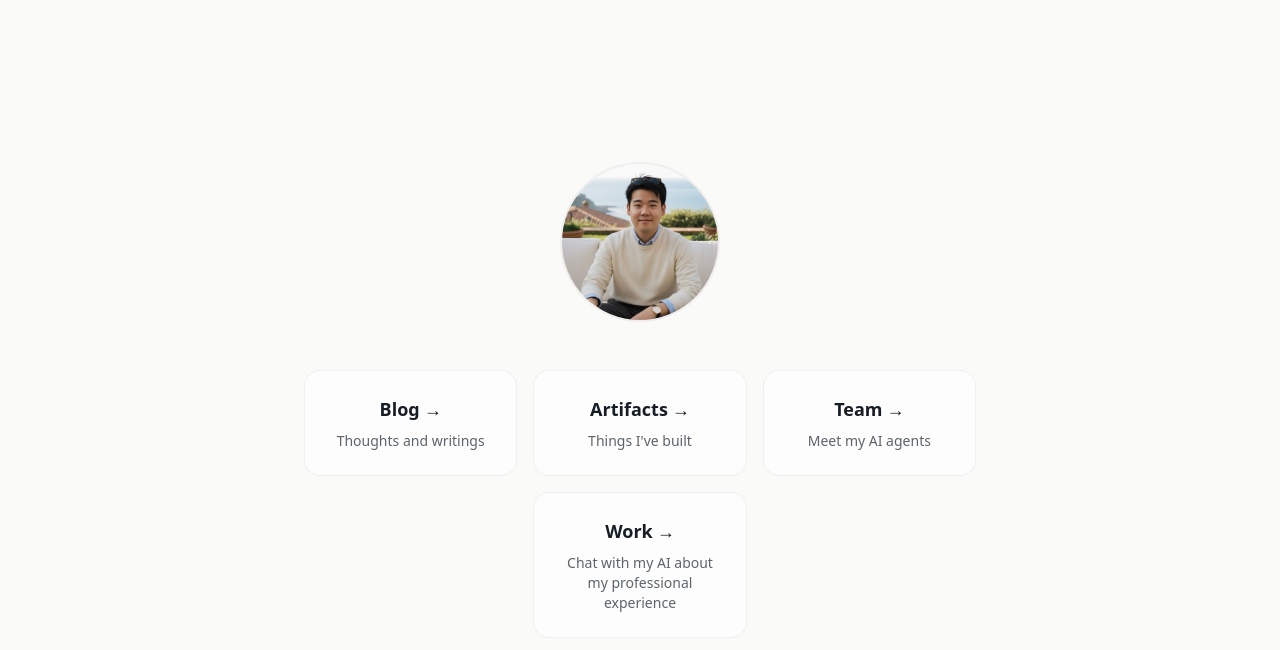
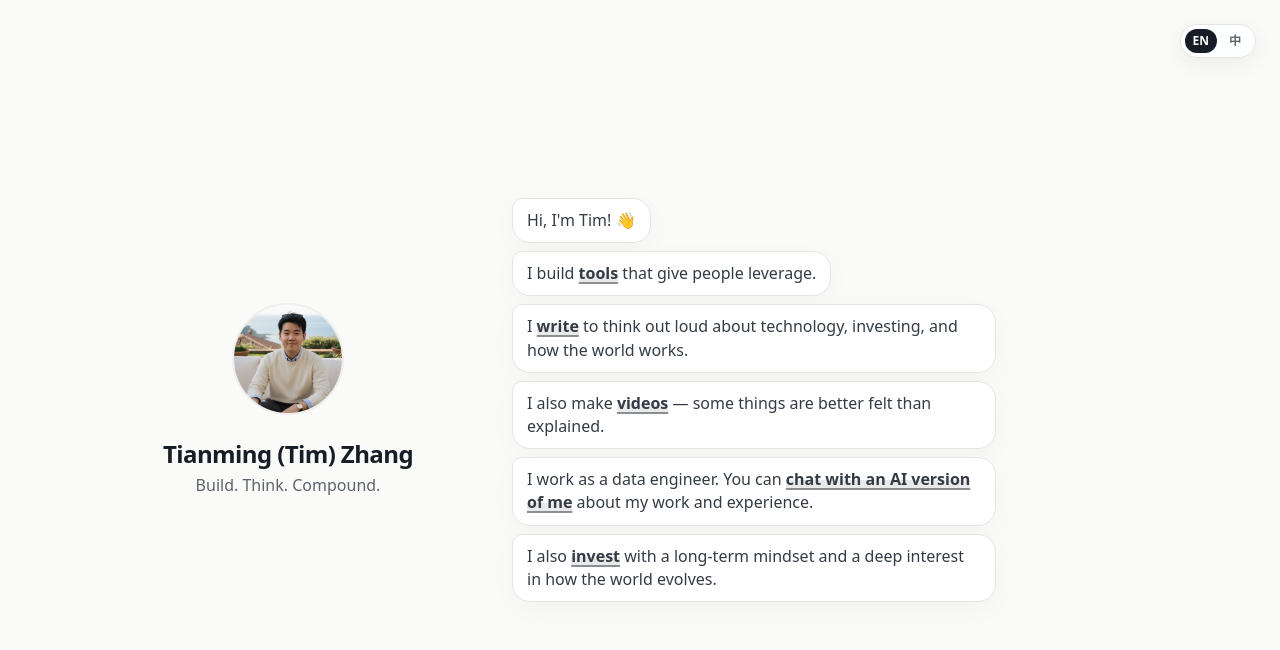
Before and after one commit to Tmzpanda/digital-me, a Next.js app: page / in a window 1280 px wide. Shown: the top 650 px of the page. Built offline with nearby package versions, Linux system fonts and the light colour scheme; a web font is replaced by a local one.

Commit message:
Update personal landing page

```diff
--- a/src/app/work/page.tsx
+++ b/src/app/work/page.tsx
@@ -2,6 +2,9 @@
 
 import { SidebarChat } from "@/components/chat/SidebarChat";
 import Link from "next/link";
+import { useState } from "react";
+
+type Locale = "en" | "zh";
 
 // ============================================
 // CUSTOMIZE YOUR INFO HERE
@@ -53,9 +56,38 @@ const actionLinks = [
 ];
 
 export default function WorkPage() {
+  const [locale, setLocale] = useState<Locale>("en");
+
+  const toggleLocale = () => {
+    setLocale((current) => (current === "en" ? "zh" : "en"));
+  };
+
   return (
     <div className="min-h-screen bg-background relative flex items-center justify-center p-4 lg:p-8">
       <div className="w-full max-w-5xl mx-auto relative">
+        <button
+          type="button"
+          onClick={toggleLocale}
+          aria-label="Switch language"
+          aria-pressed={locale === "zh"}
+          className="fixed right-4 top-4 z-10 ml-auto flex w-fit gap-0.5 rounded-full border border-border bg-card/90 p-1 text-xs font-bold text-muted-foreground shadow-[0_6px_22px_rgba(0,0,0,0.06)] backdrop-blur max-[1023px]:static max-[1023px]:mb-8 sm:right-6 sm:top-6"
+        >
+          <span
+            className={`min-w-8 rounded-full px-2 py-1 text-center transition-colors ${
+              locale === "en" ? "bg-foreground text-background" : ""
+            }`}
+          >
+            EN
+          </span>
+          <span
+            className={`min-w-8 rounded-full px-2 py-1 text-center transition-colors ${
+              locale === "zh" ? "bg-foreground text-background" : ""
+            }`}
+          >
+            中
+          </span>
+        </button>
+
         <div className="grid lg:grid-cols-[320px_1fr] gap-8 lg:gap-16 items-center">
 
           {/* Left Side - Profile & Links */}
@@ -67,7 +99,7 @@ export default function WorkPage() {
                 <img
                   src={personalInfo.profileImage}
                   alt={personalInfo.name}
-                  className="w-full h-full object-cover"
+                  className="w-full h-full object-cover transition-transform duration-200 group-hover:-translate-y-0.5 group-hover:shadow-[0_12px_34px_rgba(0,0,0,0.10)]"
                 />
               </div>
             </Link>
@@ -112,10 +144,10 @@ export default function WorkPage() {
             </button>
           </div>
 
-          {/* Right Side - Chatbot (Main Feature) */}
+            {/* Right Side - Chatbot (Main Feature) */}
           <div className="w-full">
             <div className="border border-border/50 rounded-2xl bg-card/50 backdrop-blur-sm shadow-soft-lg overflow-hidden h-[500px] lg:h-[580px] flex flex-col transition-shadow duration-300 hover:shadow-soft">
-              <SidebarChat />
+              <SidebarChat locale={locale} />
             </div>
           </div>
 
--- a/src/components/chat/SidebarChat.tsx
+++ b/src/components/chat/SidebarChat.tsx
@@ -6,13 +6,26 @@ import { DefaultChatTransport } from "ai";
 import { ChatBubble } from "./ChatBubble";
 import { ChatInput } from "./ChatInput";
 
-const WELCOME = "Hey! 👋 I'm Tim. Ask me anything - about my work, tech opinions, or career advice!";
+type Locale = "en" | "zh";
 
-export function SidebarChat() {
+const copy: Record<Locale, { welcome: string; placeholder: string }> = {
+  en: {
+    welcome:
+      "Hey! 👋 I'm Tim. Ask me anything - about my work, tech opinions, or career advice!",
+    placeholder: "Ask me anything...",
+  },
+  zh: {
+    welcome: "你好！👋 我是 Tim。你可以问我关于工作经历、技术观点或职业发展的任何问题。",
+    placeholder: "问我任何问题...",
+  },
+};
+
+export function SidebarChat({ locale = "en" }: { locale?: Locale }) {
   const [inputValue, setInputValue] = useState("");
   const scrollRef = useRef<HTMLDivElement>(null);
   const [typedText, setTypedText] = useState("");
   const [isTyping, setIsTyping] = useState(true);
+  const activeCopy = copy[locale];
 
   const { messages, sendMessage, status } = useChat({
     transport: new DefaultChatTransport({
@@ -23,16 +36,18 @@ export function SidebarChat() {
   // Typewriter effect for welcome message
   useEffect(() => {
     let i = 0;
+    setTypedText("");
+    setIsTyping(true);
     const interval = setInterval(() => {
       i++;
-      setTypedText(WELCOME.slice(0, i));
-      if (i >= WELCOME.length) {
+      setTypedText(activeCopy.welcome.slice(0, i));
+      if (i >= activeCopy.welcome.length) {
         clearInterval(interval);
         setIsTyping(false);
       }
     }, 15);
     return () => clearInterval(interval);
-  }, []);
+  }, [activeCopy.welcome]);
 
   const isLoading = status === "streaming" || status === "submitted";
 
@@ -118,7 +133,7 @@ export function SidebarChat() {
           onChange={setInputValue}
           onSubmit={handleSubmit}
           isLoading={isLoading}
-          placeholder="Ask me anything..."
+          placeholder={activeCopy.placeholder}
         />
       </div>
     </div>
--- a/src/components/landing/LandingHero.tsx
+++ b/src/components/landing/LandingHero.tsx
@@ -1,43 +1,209 @@
-import { navItems } from "@/lib/navigation-config";
-import { AvatarEasterEgg } from "./AvatarEasterEgg";
+"use client";
 
-const personalInfo = {
-  name: "Tianming Zhang",
-  chineseName: "张天明",
-  profileImage: "/images/profile.jpg",
+import Link from "next/link";
+import { useState } from "react";
+
+type Locale = "en" | "zh";
+
+const name: Record<Locale, string> = {
+  en: "Tianming (Tim) Zhang",
+  zh: "Tianming (Tim) Zhang",
 };
 
+const messageLinkClass =
+  "rounded-[4px] bg-[linear-gradient(180deg,transparent_54%,rgba(43,43,43,0.10)_54%)] font-semibold underline decoration-2 underline-offset-[0.18em] decoration-foreground/45 transition-colors hover:bg-[linear-gradient(180deg,transparent_42%,rgba(43,43,43,0.16)_42%)] hover:decoration-foreground";
+
+const profileInfo = {
+  tagline: "Build. Think. Compound.",
+};
+
+const messages: Array<Record<Locale, React.ReactNode>> = [
+  {
+    en: "Hi, I'm Tim! 👋",
+    zh: "你好，我是天明 👋",
+  },
+  {
+    en: (
+      <>
+        I build{" "}
+        <Link href="https://www.producthunt.com/" className={messageLinkClass}>
+          tools
+        </Link>{" "}
+        that give people leverage.
+      </>
+    ),
+    zh: (
+      <>
+        我喜欢做一些能让事情变简单、变高效的
+        <Link href="https://www.producthunt.com/" className={messageLinkClass}>
+          工具
+        </Link>
+        。
+      </>
+    ),
+  },
+  {
+    en: (
+      <>
+        I{" "}
+        <Link href="https://paragraph.com/" className={messageLinkClass}>
+          write
+        </Link>{" "}
+        to think out loud about technology, investing, and how the world works.
+      </>
+    ),
+    zh: (
+      <>
+        平时会
+        <Link href="https://paragraph.com/" className={messageLinkClass}>
+          写点东西
+        </Link>
+        ，记录自己对科技、投资，还有这个世界的思考。
+      </>
+    ),
+  },
+  {
+    en: (
+      <>
+        I also make{" "}
+        <Link href="https://www.youtube.com/" className={messageLinkClass}>
+          videos
+        </Link>{" "}
+        — some things are better felt than explained.
+      </>
+    ),
+    zh: (
+      <>
+        我也做
+        <Link href="https://www.youtube.com/" className={messageLinkClass}>
+          视频
+        </Link>
+        ——有些东西，更适合感受，而不是解释。
+      </>
+    ),
+  },
+  {
+    en: (
+      <>
+        I work as a data engineer. You can{" "}
+        <Link href="/work" className={messageLinkClass} prefetch>
+          chat with an AI version of me
+        </Link>{" "}
+        about my work and experience.{" "}
+      </>
+    ),
+    zh: (
+      <>
+        职业上，我是一名数据工程师。你可以和{" "}
+        <Link href="/work" className={messageLinkClass} prefetch>
+          AI 版本的我
+        </Link>
+        聊聊，了解我的工作和经历。
+      </>
+    ),
+  },
+  {
+    en: (
+      <>
+        I also{" "}
+        <Link href="https://moonvest.app/" className={messageLinkClass}>
+          invest
+        </Link>{" "}
+        with a long-term mindset and a deep interest in how the world evolves.
+      </>
+    ),
+    zh: (
+      <>
+        我坚持长期主义的
+        <Link href="https://moonvest.app/" className={messageLinkClass}>
+          投资
+        </Link>
+        ，并持续关注世界如何变化。
+      </>
+    ),
+  },
+];
+
 export function LandingHero() {
+  const [locale, setLocale] = useState<Locale>("en");
+  const [animationKey, setAnimationKey] = useState(0);
+
+  const toggleLocale = () => {
+    setLocale((current) => (current === "en" ? "zh" : "en"));
+  };
+
+  const replayIntro = () => {
+    setAnimationKey((current) => current + 1);
+  };
+
   return (
-    <div className="min-h-screen flex flex-col items-center justify-center p-4 sm:p-8">
-      <div className="max-w-2xl mx-auto text-center">
-        {/* Profile Photo */}
-        <AvatarEasterEgg
-          profileImage={personalInfo.profileImage}
-          name={personalInfo.name}
-        />
+    <main className="flex min-h-screen items-center justify-center bg-background p-4 text-foreground antialiased max-[1023px]:items-start lg:p-8">
+      <div className="relative mx-auto w-full max-w-5xl">
+        <button
+          type="button"
+          onClick={toggleLocale}
+          aria-label="Switch language"
+          aria-pressed={locale === "zh"}
+          className="fixed right-4 top-4 z-10 ml-auto flex w-fit gap-0.5 rounded-full border border-border bg-card/90 p-1 text-xs font-bold text-muted-foreground shadow-[0_6px_22px_rgba(0,0,0,0.06)] backdrop-blur max-[1023px]:static max-[1023px]:mb-8 sm:right-6 sm:top-6"
+        >
+          <span
+            className={`min-w-8 rounded-full px-2 py-1 text-center transition-colors ${
+              locale === "en" ? "bg-foreground text-background" : ""
+            }`}
+          >
+            EN
+          </span>
+          <span
+            className={`min-w-8 rounded-full px-2 py-1 text-center transition-colors ${
+              locale === "zh" ? "bg-foreground text-background" : ""
+            }`}
+          >
+            中
+          </span>
+        </button>
 
-        {/* Navigation Cards */}
-        <div className="flex flex-wrap justify-center gap-4">
-          {navItems.map((item) => (
-            <a
-              key={item.href}
-              href={item.href}
-              className="group p-6 rounded-xl border border-border/50 bg-card/50 hover:bg-card hover:border-border transition-all duration-200 hover:shadow-soft cursor-pointer w-full sm:w-[calc((100%-2rem)/3)]"
-            >
-              <h2 className="text-lg font-semibold text-foreground mb-2 group-hover:text-primary transition-colors">
-                {item.label}
-                <span className="inline-block ml-1 transition-transform duration-200 group-hover:translate-x-1">
-                  →
-                </span>
-              </h2>
-              <p className="text-sm text-muted-foreground">
-                {item.description}
+        <div className="grid grid-cols-[320px_minmax(0,1fr)] items-center gap-8 lg:gap-16 max-[1023px]:grid-cols-1">
+        <aside className="flex animate-[profile-in_680ms_cubic-bezier(0.2,0.8,0.2,1)_both] flex-col items-center text-center">
+          <button
+            type="button"
+            onClick={replayIntro}
+            aria-label="Tianming Zhang home"
+            className="group relative mb-6 block"
+          >
+            <div className="h-28 w-28 overflow-hidden rounded-full border-2 border-border/50">
+              {/* eslint-disable-next-line @next/next/no-img-element */}
+              <img
+                src="/images/profile.jpg"
+                alt="Tianming Zhang"
+                className="h-full w-full object-cover transition-transform duration-200 group-hover:-translate-y-0.5 group-hover:shadow-[0_12px_34px_rgba(0,0,0,0.10)]"
+              />
+            </div>
+          </button>
+
+          <h1 className="text-2xl font-bold leading-tight tracking-tight">
+            {name[locale]}
+          </h1>
+          <p className="mt-1 font-medium text-muted-foreground">
+            {profileInfo.tagline}
+          </p>
+
+        </aside>
+
+        <section aria-label="Introduction" className="min-w-0 max-w-xl self-center max-[1023px]:mx-auto max-[1023px]:w-full">
+          <div className="grid gap-2 text-[16px] leading-[1.45] text-secondary-foreground max-[420px]:text-[15.5px]">
+            {messages.map((message, index) => (
+              <p
+                key={`${animationKey}-${index}`}
+                className="w-fit max-w-[min(84%,520px)] animate-[message-in_360ms_cubic-bezier(0.2,0.8,0.2,1)_both] rounded-[18px] rounded-tl-md border border-border bg-card px-3.5 py-2.5 shadow-[0_8px_24px_rgba(0,0,0,0.032)] max-[1023px]:max-w-[92%] max-[420px]:max-w-[96%]"
+                style={{ animationDelay: `${80 + index * 70}ms` }}
+              >
+                {message[locale]}
               </p>
-            </a>
-          ))}
+            ))}
+          </div>
+        </section>
         </div>
       </div>
-    </div>
+    </main>
   );
 }
```
Also changed, not shown: src/app/globals.css (+22 -0 lines).
